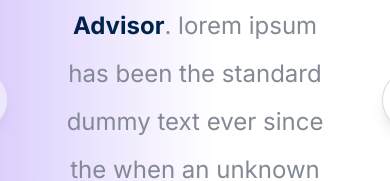
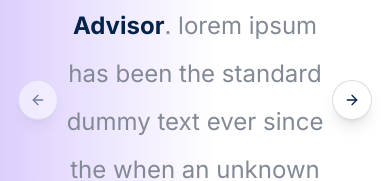
Before and after one commit to imranprof/rainbow-themes, a Next.js app: page / in a window 390 px wide. Shown: the part 6474-6655 px from the top of the page. Built offline with nearby package versions, Linux system fonts and the light colour scheme.

Commit message:
fix: some responsive issue

```diff
--- a/src/components/service/Service.tsx
+++ b/src/components/service/Service.tsx
@@ -36,7 +36,7 @@ const Service = ({ serviceData }: Props) => {
   );
 
   return (
-    <div ref={containerRef}>
+    <section ref={containerRef}>
       <div className="pt-[100px] pb-[120px] bg-[linear-gradient(135deg,_#FFF9FC_0%,_#FCFCFD_100%)] " ref={stackRef}>
         <div className="inner-container" >
           <div className="ct1_1 text-center">
@@ -66,7 +66,7 @@ const Service = ({ serviceData }: Props) => {
         </div>
 
       </div>
-    </div>
+    </section>
   )
 }
 
--- a/src/components/testimonial/Testimonial.tsx
+++ b/src/components/testimonial/Testimonial.tsx
@@ -19,7 +19,6 @@ type Props = {
 export default function Testimonial({ testimonials }: Props) {
   return (
     <section className="relative py-16 px-4 overflow-hidden bg-[linear-gradient(90deg,_#dccffd_0%,_#ffffff_55%,_#ffffff_100%)] ">
-
       <div className="relative max-w-[744px] mx-auto inner-container">
         <Carousel className="w-full max-w-3xl mx-auto">
           <CarouselContent>
@@ -71,8 +70,8 @@ export default function Testimonial({ testimonials }: Props) {
             ))}
           </CarouselContent>
 
-          <CarouselPrevious className="left-[-80px] bg-white hover:bg-[linear-gradient(102.44deg,_#5163FF_-0.32%,_#FE71B9_100%)] hover:text-white text-text border border-border-2/15 shadow-lg transition-all duration-300 w-[60px] h-[60px]" />
-          <CarouselNext className="right-[-80px] bg-white hover:bg-[linear-gradient(102.44deg,_#5163FF_-0.32%,_#FE71B9_100%)] hover:text-white text-text border border-border-2/15 shadow-lg transition-all duration-300 w-[60px] h-[60px]" />
+          <CarouselPrevious className="left-[-10px] lg:left-[-80px] bg-white hover:bg-[linear-gradient(102.44deg,_#5163FF_-0.32%,_#FE71B9_100%)] hover:text-white text-text border border-border-2/15 shadow-lg transition-all duration-300 w-[40px] h-[40px] lg:w-[60px] lg:h-[60px]" />
+          <CarouselNext className="right-[-10px] lg:right-[-80px] bg-white hover:bg-[linear-gradient(102.44deg,_#5163FF_-0.32%,_#FE71B9_100%)] hover:text-white text-text border border-border-2/15 shadow-lg transition-all duration-300 w-[40px] h-[40px] lg:w-[60px] lg:h-[60px]" />
         </Carousel>
       </div>
     </section>
```
